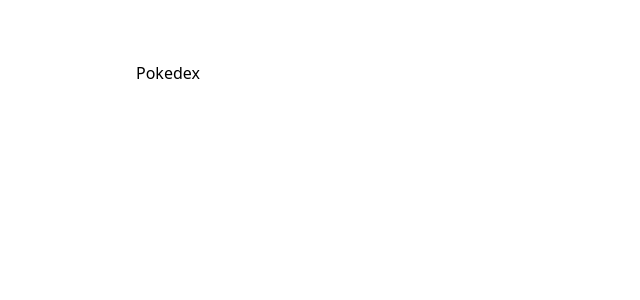
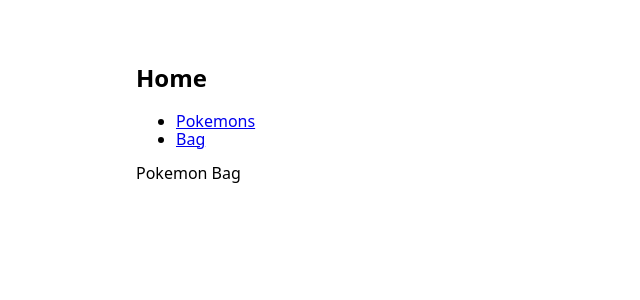
Before and after one commit to dfedynich/pokedex, a React app: page /pokemons/bag in a window 1280 px wide. Shown: the top 300 px of the page, without its empty margins (0-640 px from the left). Built offline with nearby package versions, Linux system fonts and the light colour scheme.

Commit message:
Add Routing and main routes
Add main routes for pokemons

```diff
--- a/package.json
+++ b/package.json
@@ -34,6 +34,7 @@
     "prop-types": "^15.7.2",
     "react": "^16.9.0",
     "react-dom": "^16.9.0",
+    "react-router-dom": "^5.0.1",
     "styled-components": "^4.3.2"
   }
 }
--- a/src/App.js
+++ b/src/App.js
@@ -1,8 +1,23 @@
 import React from 'react';
 import AppLayout from './layouts/AppLayout';
+import { BrowserRouter as Router, Switch, Redirect } from "react-router-dom";
+import {default as routes, RouteWithSubRoutes} from './Routes';
 
-const App = ({title}) => {
-    return <AppLayout>{title}</AppLayout>;
+const App = () => {
+    return (
+        <AppLayout>
+            <Router>
+                <Switch>
+                    {routes.map((route, index) => (
+                        <RouteWithSubRoutes
+                            key={index}
+                            {...route}
+                        />
+                    ))}
+                </Switch>
+            </Router>
+        </AppLayout>
+    );
 };
 
 export default App;
--- /dev/null
+++ b/src/Routes.js
@@ -0,0 +1,38 @@
+import { Route } from 'react-router-dom';
+import Home from './screens/Home';
+import PokemonProfile from './screens/PokemonProfile';
+import PokemonsList from './screens/PokemonsList';
+import PokemonsBag from './screens/PokemonsBag';
+import React from 'react';
+
+const routes = [
+    {
+        path: "/",
+        component: Home,
+        routes: [
+            {
+                path: "/pokemons",
+                exact: true,
+                component: PokemonsList
+            },
+            {
+                path: "/pokemons/bag",
+                component: PokemonsBag
+            }
+        ]
+    }
+];
+
+export function RouteWithSubRoutes(route) {
+    return (
+        <Route
+            path={route.path}
+            exact={route.exact}
+            render={props => (
+                <route.component {...props} routes={route.routes} />
+            )}
+        />
+    );
+}
+
+export default routes;
--- /dev/null
+++ b/src/screens/Home/Home.js
@@ -0,0 +1,27 @@
+import {RouteWithSubRoutes} from "../../Routes";
+import { Link, Switch, Redirect } from 'react-router-dom';
+import React from 'react'
+
+export default function(props) {
+    return (
+        <div>
+            <h2>Home</h2>
+            <ul>
+                <li>
+                    <Link to="/pokemons">Pokemons</Link>
+                </li>
+                <li>
+                    <Link to="/pokemons/bag">Bag</Link>
+                </li>
+            </ul>
+
+            <Switch>
+                {props.routes.map((route, i) => (
+                    <RouteWithSubRoutes key={i} {...route} />
+                ))}
+
+                <Redirect from="/" to="/pokemons" exact />
+            </Switch>
+        </div>
+    );
+}
--- /dev/null
+++ b/src/screens/Home/index.js
@@ -0,0 +1 @@
+export { default } from './Home';
--- /dev/null
+++ b/src/screens/PokemonProfile/PokemonProfile.js
@@ -0,0 +1,3 @@
+export default function(props) {
+    return "Pokemon Profile";
+}
--- /dev/null
+++ b/src/screens/PokemonProfile/index.js
@@ -0,0 +1 @@
+export { default } from './PokemonProfile';
--- /dev/null
+++ b/src/screens/PokemonsBag/PokemonsBag.js
@@ -0,0 +1,3 @@
+export default function(props) {
+    return "Pokemon Bag";
+}
--- /dev/null
+++ b/src/screens/PokemonsBag/index.js
@@ -0,0 +1 @@
+export { default } from './PokemonsBag';
--- /dev/null
+++ b/src/screens/PokemonsList/PokemonsList.js
@@ -0,0 +1,3 @@
+export default function(props) {
+    return "Pokemon List";
+}
--- /dev/null
+++ b/src/screens/PokemonsList/index.js
@@ -0,0 +1 @@
+export { default } from './PokemonsList';
--- a/webpack.config/webpack.dev.js
+++ b/webpack.config/webpack.dev.js
@@ -10,6 +10,7 @@
 
     devServer: {
         contentBase: './dist',
+        historyApiFallback: true,
         hot: true
     }
 };
```
Also changed, not shown: 1 other file (tests, documents, lock files or other folders).
